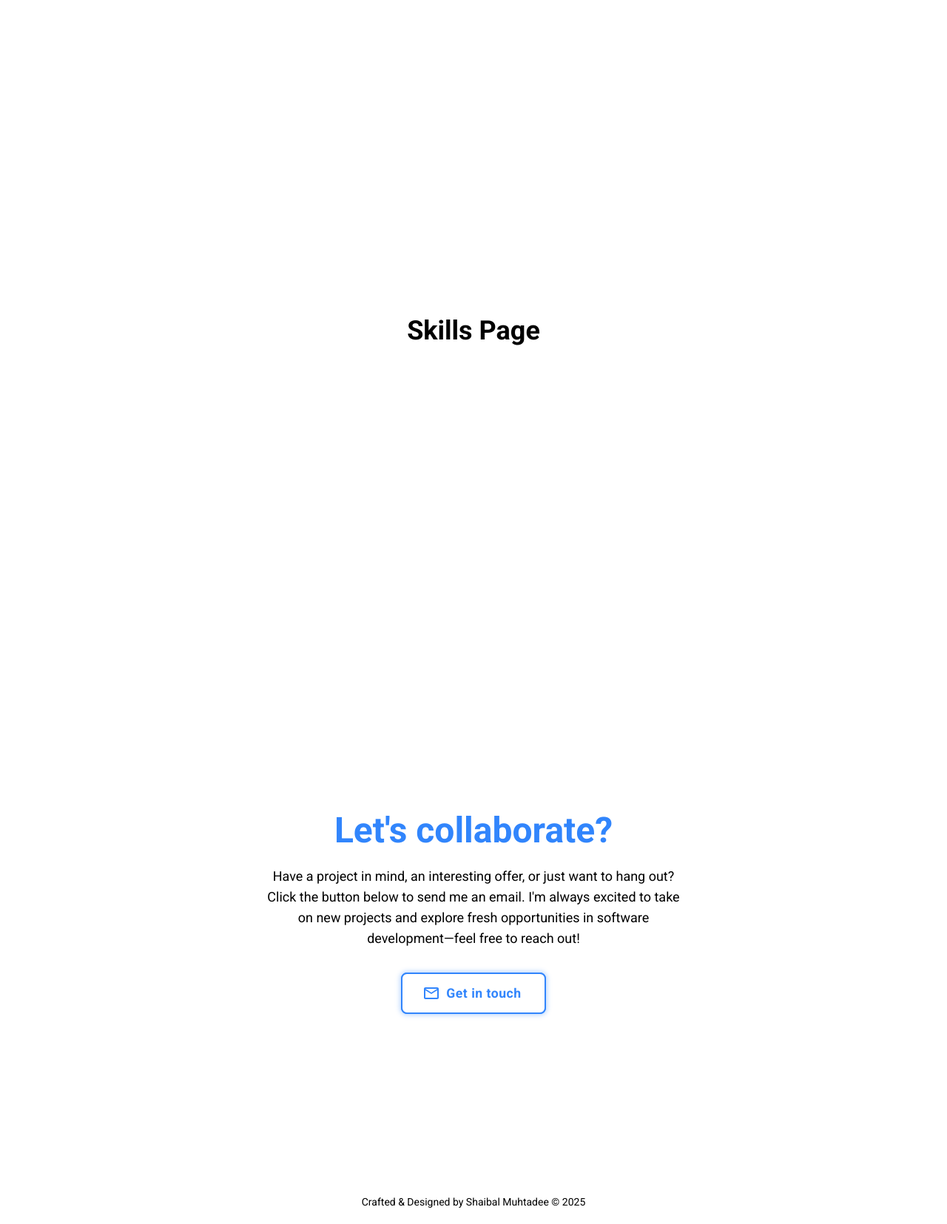
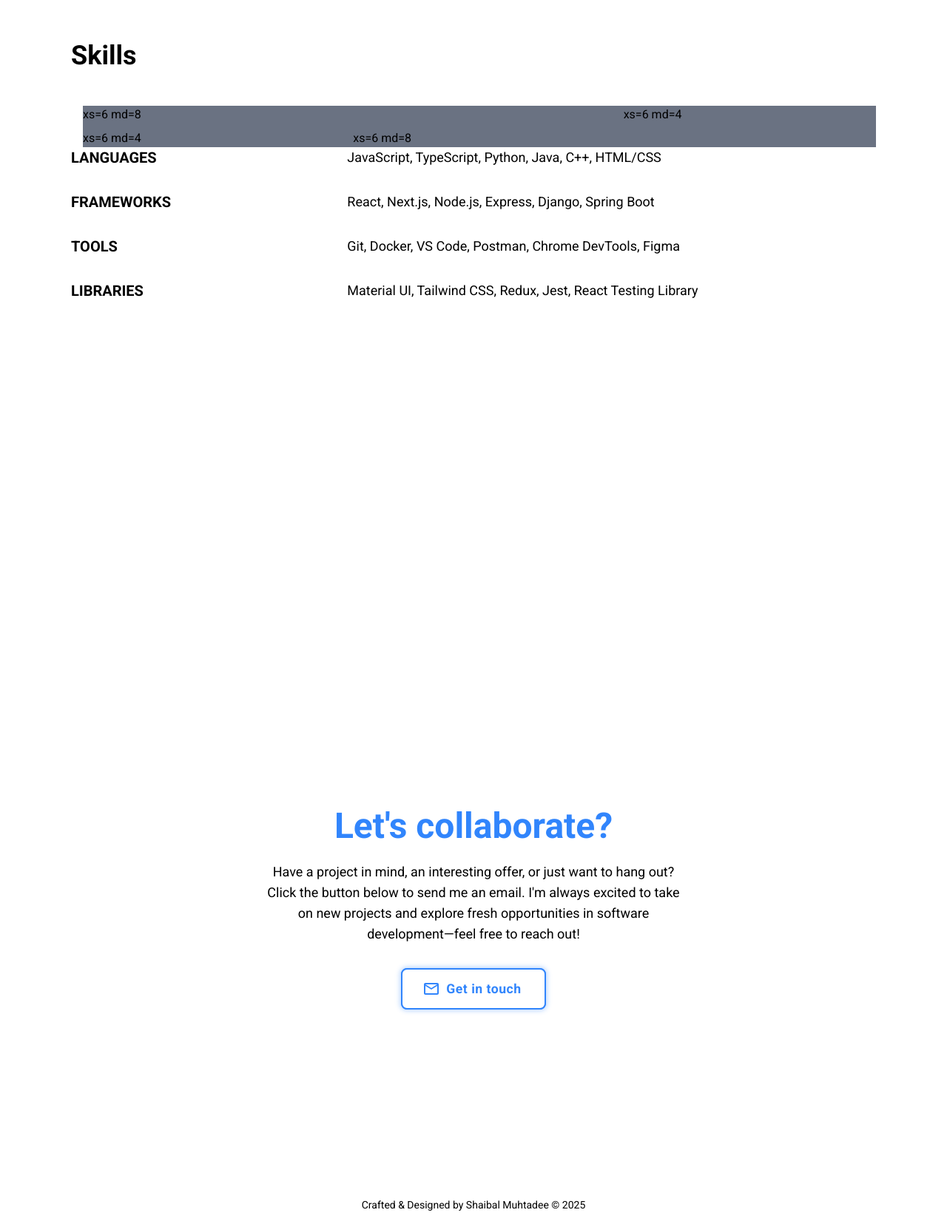
Before and after one commit to shaibalmuhtadee/portfolio2025, a Next.js app: page / in a window 1280 px wide. Shown: the part 3145-4800 px from the top of the page at 74% size. Built offline with nearby package versions, Linux system fonts and the light colour scheme.

Commit message:
Fixed: horizontal positioning for skills and contact sections

```diff
--- a/src/components/sections/ContactSection.tsx
+++ b/src/components/sections/ContactSection.tsx
@@ -27,9 +27,10 @@ export default function ContactSection() {
   return (
     <section
       id="contact"
-      className="min-h-screen flex flex-col justify-between items-center px-6"
+      className="min-h-screen flex flex-col justify-between"
     >
-      <div className="flex flex-col items-center justify-center flex-1 w-full">
+      <div className="container mx-auto px-4 sm:px-6 lg:px-8 max-w-[90vw] sm:max-w-[85vw] md:max-w-[80vw] lg:max-w-[75vw] xl:max-w-6xl flex-1 flex flex-col justify-center">
+        <div className="flex flex-col items-center justify-center">
           <h1
             className={`text-5xl font-bold mb-6 text-center text-[${highlightColor}]`}
           >
@@ -37,8 +38,8 @@ export default function ContactSection() {
           </h1>
           <p className="max-w-xl text-center mb-8 text-lg">
             Have a project in mind, an interesting offer, or just want to hang
-          out? Click the button below to send me an email. I'm always excited to
-          take on new projects and explore fresh opportunities in software
+            out? Click the button below to send me an email. I'm always excited
+            to take on new projects and explore fresh opportunities in software
             development—feel free to reach out!
           </p>
           <div className="relative group">
@@ -82,10 +83,13 @@ export default function ContactSection() {
             </Button>
           </div>
         </div>
-      <div className="w-full mb-5 flex justify-center">
-        <span className={`text-sm text-center ${footerColor}`}>
+      </div>
+      <div className="w-full py-4">
+        <div className="container mx-auto px-4 sm:px-6 lg:px-8 max-w-[90vw] sm:max-w-[85vw] md:max-w-[80vw] lg:max-w-[75vw] xl:max-w-6xl">
+          <span className={`text-sm text-center block ${footerColor}`}>
             Crafted & Designed by Shaibal Muhtadee © 2025
           </span>
+        </div>
       </div>
       <style jsx global>{`
         @keyframes border-glow {
--- a/src/components/sections/SkillsSection.tsx
+++ b/src/components/sections/SkillsSection.tsx
@@ -1,12 +1,62 @@
 "use client";
+
+import Grid from "@mui/material/Grid";
+import Box from "@mui/material/Box";
 
 export default function SkillsSection() {
   return (
-    <section
-      id="skills"
-      className="min-h-screen flex flex-col items-center justify-center px-6"
-    >
-      <h1 className="text-4xl font-bold mb-4">Skills Page</h1>
+    <section id="skills" className="min-h-screen">
+      <div className="container mx-auto px-4 sm:px-6 lg:px-8 max-w-[90vw] sm:max-w-[85vw] md:max-w-[80vw] lg:max-w-[75vw] xl:max-w-6xl">
+        <h1 className="text-4xl font-bold mb-12">Skills</h1>
+
+        <Grid
+          container
+          rowSpacing={1}
+          columnSpacing={{ xs: 1, sm: 2, md: 3 }}
+          className="bg-gray-500 ml-4"
+        >
+          <Grid size={{ xs: 6, md: 8 }}>
+            <h1>xs=6 md=8</h1>
+          </Grid>
+          <Grid size={{ xs: 6, md: 4 }}>
+            <h1>xs=6 md=4</h1>
+          </Grid>
+          <Grid size={{ xs: 6, md: 4 }}>
+            <h1>xs=6 md=4</h1>
+          </Grid>
+          <Grid size={{ xs: 6, md: 8 }}>
+            <h1>xs=6 md=8</h1>
+          </Grid>
+        </Grid>
+
+        <div className="grid grid-cols-1 md:grid-cols-12 gap-8">
+          <div className="md:col-span-4">
+            <div className="flex flex-col space-y-8">
+              <h2 className="text-xl font-semibold uppercase">Languages</h2>
+              <h2 className="text-xl font-semibold uppercase">Frameworks</h2>
+              <h2 className="text-xl font-semibold uppercase">Tools</h2>
+              <h2 className="text-xl font-semibold uppercase">Libraries</h2>
+            </div>
+          </div>
+
+          <div className="md:col-span-8">
+            <div className="flex flex-col space-y-8">
+              <p className="text-lg">
+                JavaScript, TypeScript, Python, Java, C++, HTML/CSS
+              </p>
+              <p className="text-lg">
+                React, Next.js, Node.js, Express, Django, Spring Boot
+              </p>
+              <p className="text-lg">
+                Git, Docker, VS Code, Postman, Chrome DevTools, Figma
+              </p>
+              <p className="text-lg">
+                Material UI, Tailwind CSS, Redux, Jest, React Testing Library
+              </p>
+            </div>
+          </div>
+        </div>
+      </div>
     </section>
   );
 }
```
Lines whose indentation alone changed are shown as unchanged.
